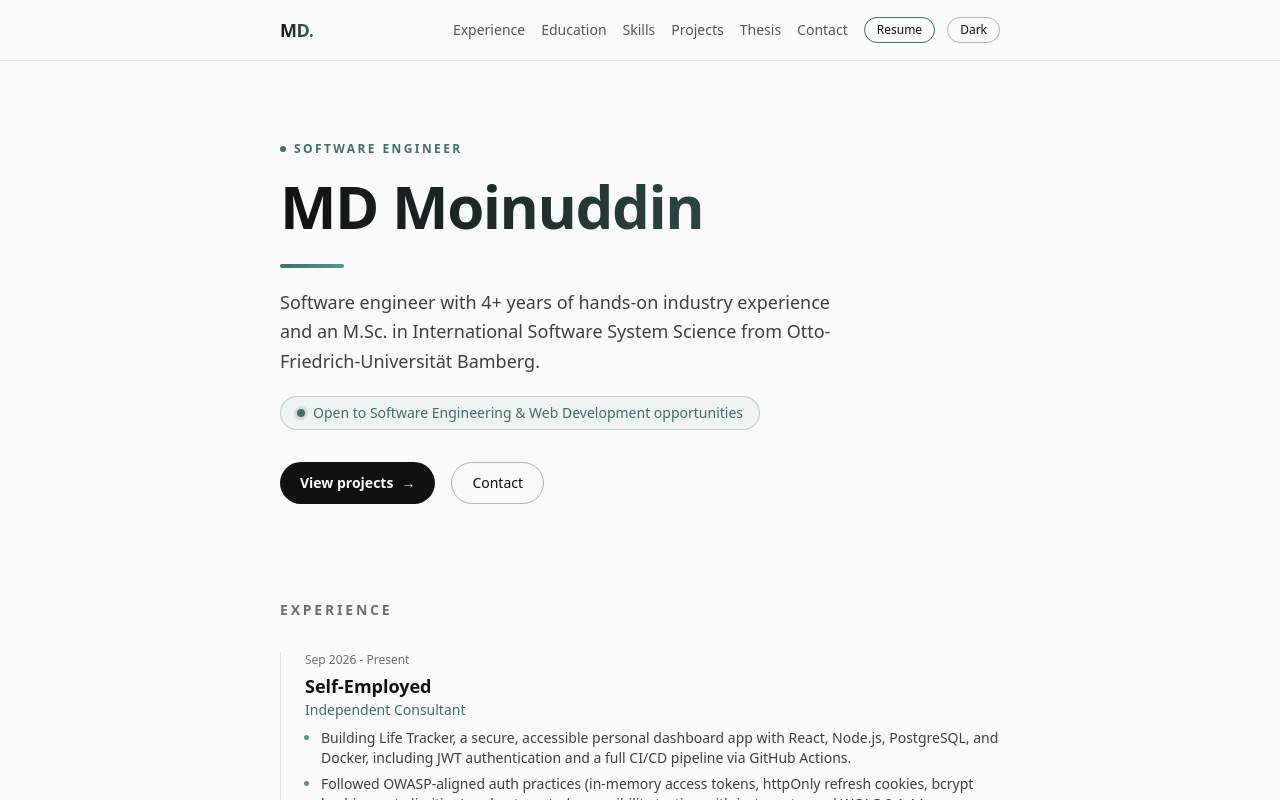
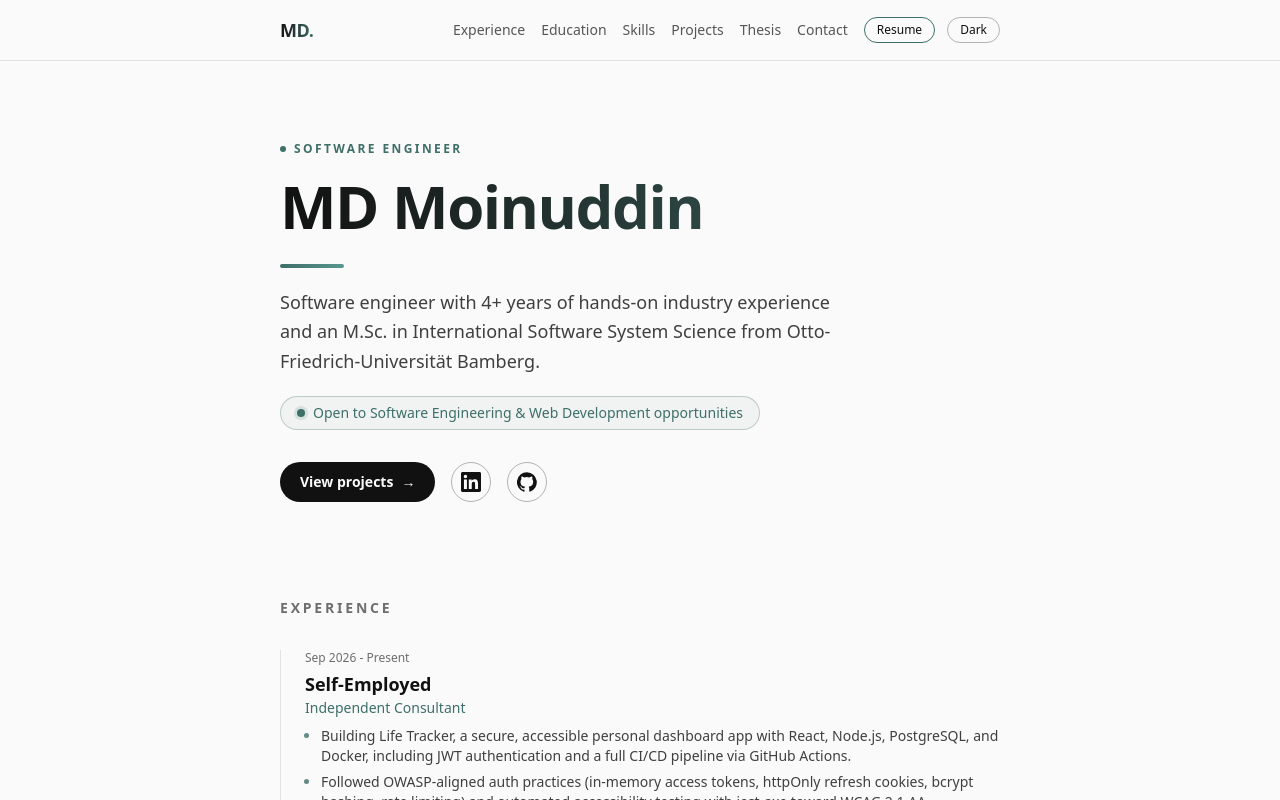
Before and after one commit to MD-Moinuddin/My-Portfolio, a Next.js app: page / in a window 1280 px wide. Shown: the top 800 px of the page. Built offline with nearby package versions, Linux system fonts and the light colour scheme.

Commit message:
Replace hero Contact button with LinkedIn and GitHub icon links
Co-Authored-By: Claude Sonnet 5.5 <noreply@anthropic.com>

```diff
--- a/components/sections/Hero.tsx
+++ b/components/sections/Hero.tsx
@@ -1,4 +1,24 @@
 import { RevealOnScroll } from '@/components/RevealOnScroll';
+import { site } from '@/lib/site';
+
+const iconLinkClass =
+  'inline-flex h-10 w-10 items-center justify-center rounded-full border border-ink/30 transition-all duration-200 hover:-translate-y-0.5 hover:border-ink/60 hover:bg-ink/5 dark:border-snow/30 dark:hover:border-snow/60 dark:hover:bg-snow/5';
+
+function LinkedInIcon() {
+  return (
+    <svg aria-hidden="true" viewBox="0 0 24 24" fill="currentColor" className="h-5 w-5">
+      <path d="M20.45 20.45h-3.56v-5.57c0-1.33-.03-3.04-1.85-3.04-1.86 0-2.14 1.45-2.14 2.94v5.67H9.35V9h3.41v1.56h.05c.48-.9 1.64-1.85 3.37-1.85 3.6 0 4.27 2.37 4.27 5.46v6.28zM5.34 7.43a2.06 2.06 0 1 1 0-4.12 2.06 2.06 0 0 1 0 4.12zM7.12 20.45H3.56V9h3.56v11.45zM22.22 0H1.77C.79 0 0 .77 0 1.73v20.54C0 23.23.79 24 1.77 24h20.45c.98 0 1.78-.77 1.78-1.73V1.73C24 .77 23.2 0 22.22 0z" />
+    </svg>
+  );
+}
+
+function GitHubIcon() {
+  return (
+    <svg aria-hidden="true" viewBox="0 0 24 24" fill="currentColor" className="h-5 w-5">
+      <path d="M12 .3a12 12 0 0 0-3.8 23.4c.6.1.8-.3.8-.6v-2c-3.3.7-4-1.6-4-1.6-.6-1.4-1.4-1.8-1.4-1.8-1-.7.1-.7.1-.7 1.2.1 1.8 1.2 1.8 1.2 1 1.8 2.8 1.3 3.5 1 .1-.8.4-1.3.7-1.6-2.7-.3-5.5-1.3-5.5-5.9 0-1.3.5-2.4 1.2-3.2-.1-.3-.5-1.5.1-3.2 0 0 1-.3 3.3 1.2a11.5 11.5 0 0 1 6 0c2.3-1.5 3.3-1.2 3.3-1.2.7 1.7.2 2.9.1 3.2.8.8 1.2 1.9 1.2 3.2 0 4.6-2.8 5.6-5.5 5.9.4.4.8 1.1.8 2.2v3.3c0 .3.2.7.8.6A12 12 0 0 0 12 .3z" />
+    </svg>
+  );
+}
 
 interface HeroProps {
   name: string;
@@ -32,7 +52,7 @@ export function Hero({ name, role, description, availability }: HeroProps) {
             {availability}
           </div>
         )}
-        <div className="mt-8 flex flex-wrap gap-4 text-sm">
+        <div className="mt-8 flex flex-wrap items-center gap-4 text-sm">
           <a
             href="#projects"
             className="group inline-flex items-center gap-2 rounded-full bg-ink px-5 py-2.5 font-semibold text-paper transition-all duration-200 hover:-translate-y-0.5 hover:shadow-lg hover:shadow-ink/10 dark:bg-snow dark:text-canvas dark:hover:shadow-snow/10"
@@ -43,10 +63,22 @@ export function Hero({ name, role, description, availability }: HeroProps) {
             </span>
           </a>
           <a
-            href="#contact"
-            className="rounded-full border border-ink/30 px-5 py-2.5 transition-all duration-200 hover:-translate-y-0.5 hover:border-ink/60 hover:bg-ink/5 dark:border-snow/30 dark:hover:border-snow/60 dark:hover:bg-snow/5"
+            href={site.social.linkedin}
+            target="_blank"
+            rel="noopener noreferrer"
+            aria-label="LinkedIn"
+            className={iconLinkClass}
           >
-            Contact
+            <LinkedInIcon />
+          </a>
+          <a
+            href={site.social.github}
+            target="_blank"
+            rel="noopener noreferrer"
+            aria-label="GitHub"
+            className={iconLinkClass}
+          >
+            <GitHubIcon />
           </a>
         </div>
       </RevealOnScroll>
```
Also changed, not shown: 1 other file (tests, documents, lock files or other folders).
